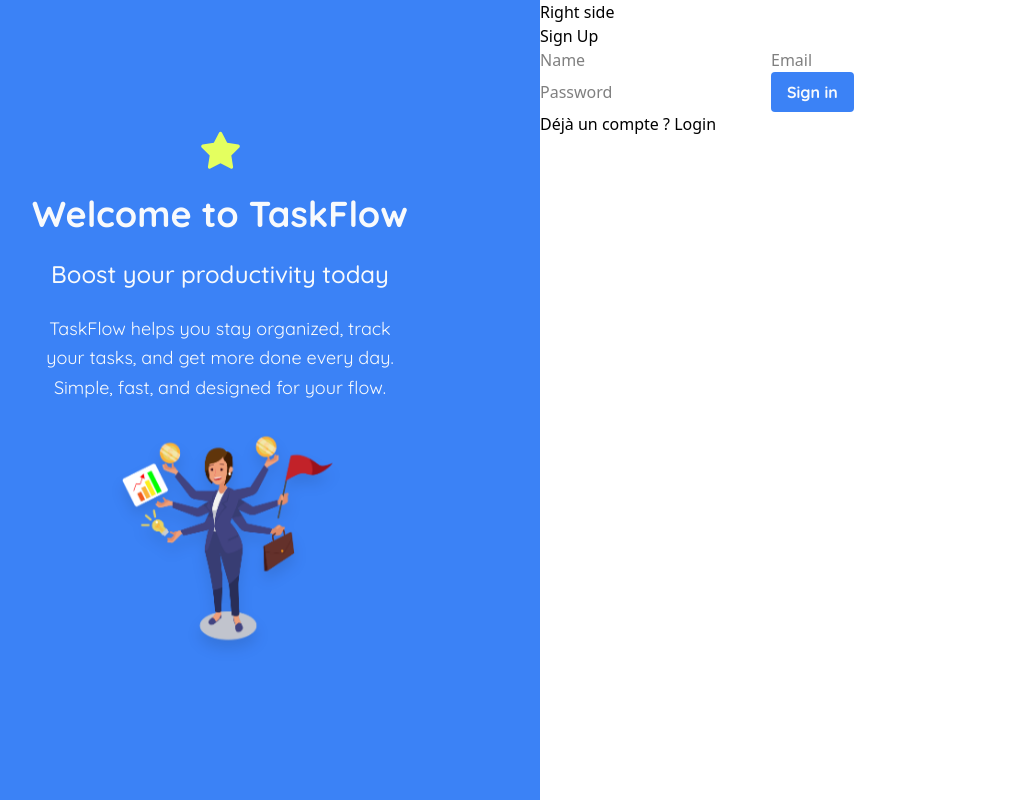
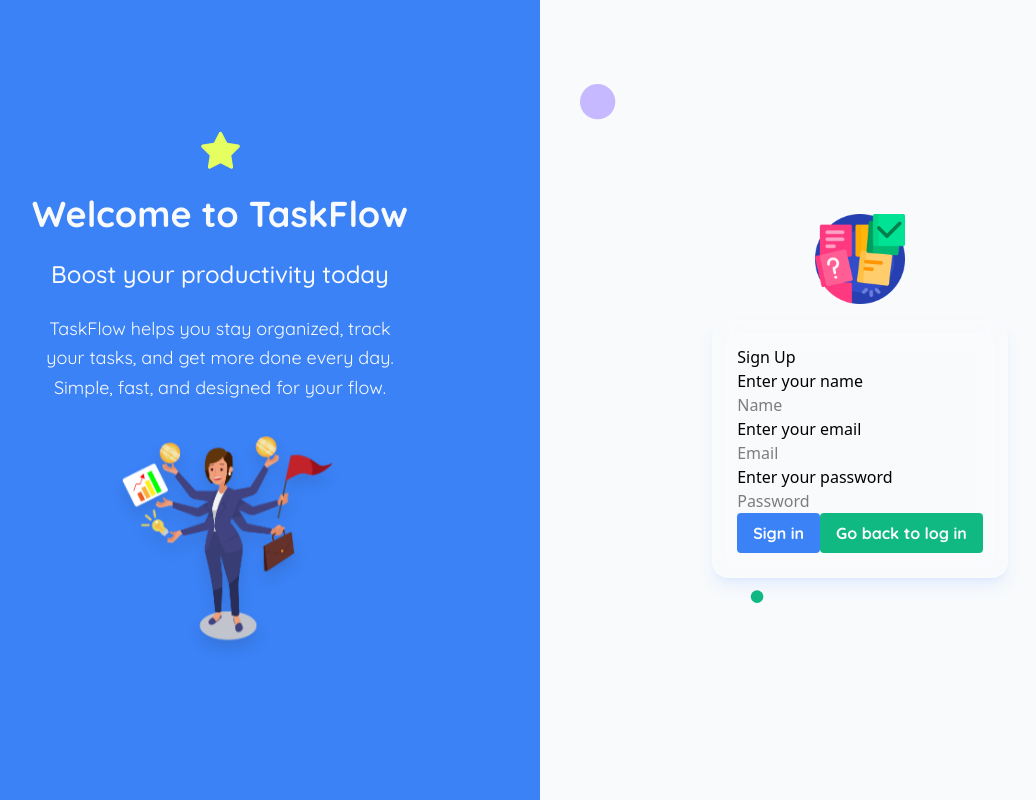
Before and after one commit to MamitianaAntonio/task-flow-frontend, a React (Vite) app: page /auth in a window 1280 px wide. Shown: the whole page, without its empty margins (100-1136 px from the left). Built offline with nearby package versions, Linux system fonts and the light colour scheme.

Commit message:
UI : add border and glassmorphism div on the form

```diff
--- a/src/components/Sign.tsx
+++ b/src/components/Sign.tsx
@@ -5,29 +5,37 @@ interface Props {
   switchForm : () => void;
 }
 
-const Sign : React.FC<Props> = ({switchForm}) => {
+const Sign: React.FC<Props> = ({ switchForm }) => {
   return (
     <>
       <div>
         <h2>Sign Up</h2>
-        <form>
-          <input type="text" placeholder="Name" />
-          <input type="email" placeholder="Email" />
-          <input type="password" placeholder="Password" />
-          <Button text="Sign in" type="submit" bgColor="primary" hoverColor="secondary" />
+        <form className="">
+          <h3>Enter your name</h3>
+          <input type="text" placeholder="Name" required/>
+          <h3>Enter your email</h3>
+          <input type="email" placeholder="Email" required/>
+          <h3>Enter your password</h3>
+          <input type="password" placeholder="Password" required />
+          <div>
+            <Button
+              text="Sign in"
+              type="submit"
+              bgColor="primary"
+              hoverColor="secondary"
+            />
+            <Button
+              text="Go back to log in"
+              type="button"
+              bgColor="tertiary"
+              hoverColor="secondary"
+              onClick={switchForm}
+            />
+          </div>
         </form>
-        <a
-          href="#"
-          onClick={(e) => {
-            e.preventDefault();
-            switchForm();
-          }}
-        >
-          Déjà un compte ? Login
-        </a>
       </div>
     </>
   );
-}
+};
 
 export default Sign;
--- a/src/page/Auth.tsx
+++ b/src/page/Auth.tsx
@@ -5,12 +5,13 @@ import "../styles/animations.css"
 import { useEffect, useState } from "react";
 import Login from "../components/Login";
 import Sign from "../components/Sign";
+import BackgroundParticles from "../components/BackgroundParticles.tsx";
 
 function Auth() {
   const womenLeft = getAsset("women-left.png");
+  const logo = getAsset("Logo.png");
   const [ show, setShow ] = useState(false);
   const [displayLogin, setDisplayLogin] = useState(false);
-
   const toogleForm = () => setDisplayLogin(!displayLogin);
 
   useEffect(() => {
@@ -25,7 +26,7 @@ function Auth() {
         }`}
       >
         {/* left side*/}
-        <div className="py-6 w-full bg-primary space-y-6 flex flex-col items-center justify-center">
+        <div className="py-6 w-full bg-primary space-y-6 flex flex-col items-center justify-center relative z-1000">
           <FontAwesomeIcon icon={faStar} color="#E4FF5F" className="text-4xl" />
           <h1 className="font-quicksand text-4xl text-light text-center font-bold">
             Welcome to TaskFlow
@@ -44,13 +45,22 @@ function Auth() {
           />
         </div>
         {/**right side */}
-        <div className="w-full">
-          <h1>Right side</h1>
-          {displayLogin ? (
-            <Login switchForm={toogleForm} />
-          ) : (
-            <Sign switchForm={toogleForm} />
-          )}
+        <div className="w-full flex flex-col items-center justify-center space-y-4">
+          <BackgroundParticles />
+          <img src={logo} alt="Logo" className="w-[7vw] relative z-1000" />
+          <div
+            className="mb-6 p-6 rounded-2xl border border-white/20
+             bg-white/10 backdrop-blur-md
+             shadow-lg shadow-blue-500/10
+             hover:shadow-blue-500/20
+             transition-all duration-300 ease-in-out"
+          >
+            {displayLogin ? (
+              <Login switchForm={toogleForm} />
+            ) : (
+              <Sign switchForm={toogleForm} />
+            )}
+          </div>
         </div>
       </div>
     </>
```
